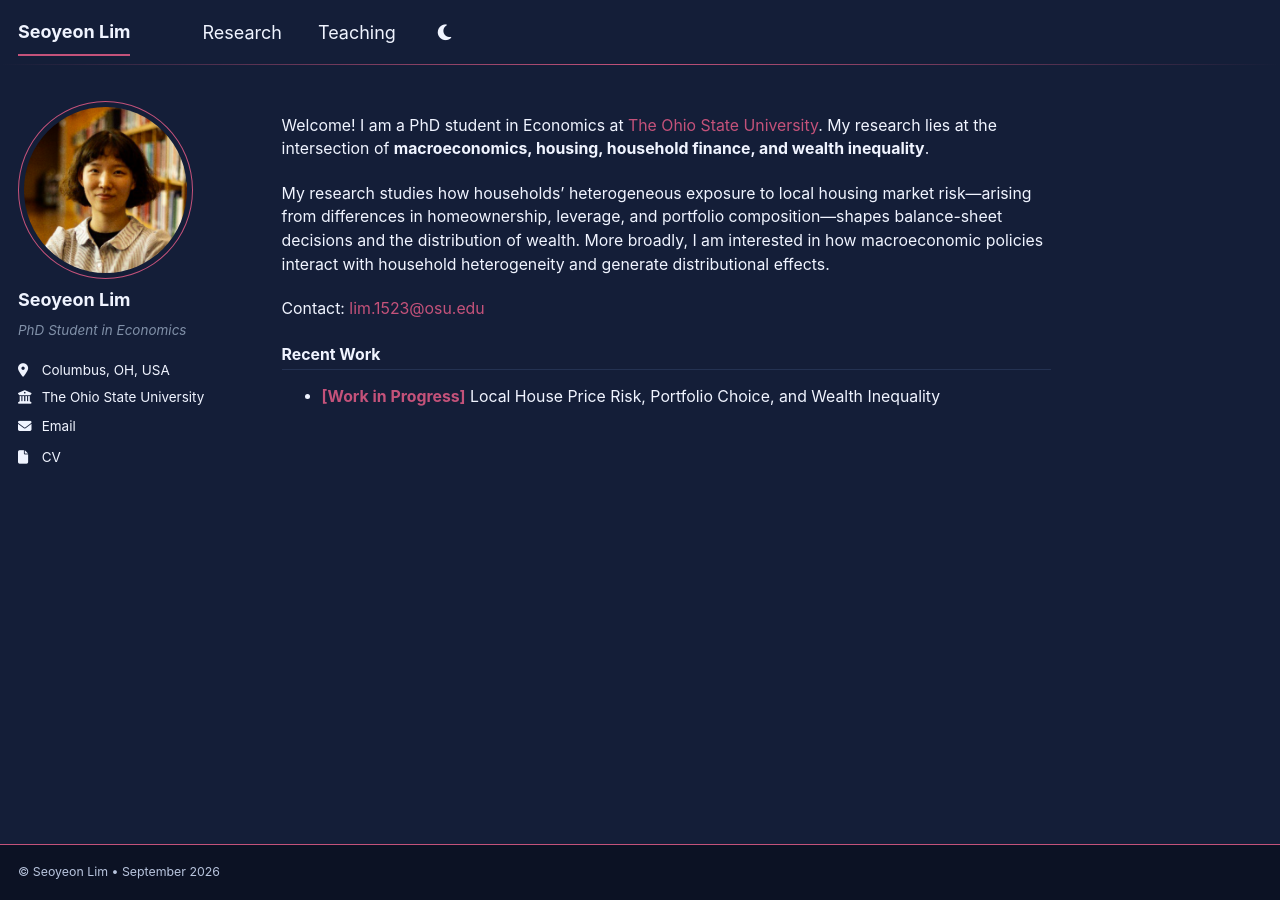
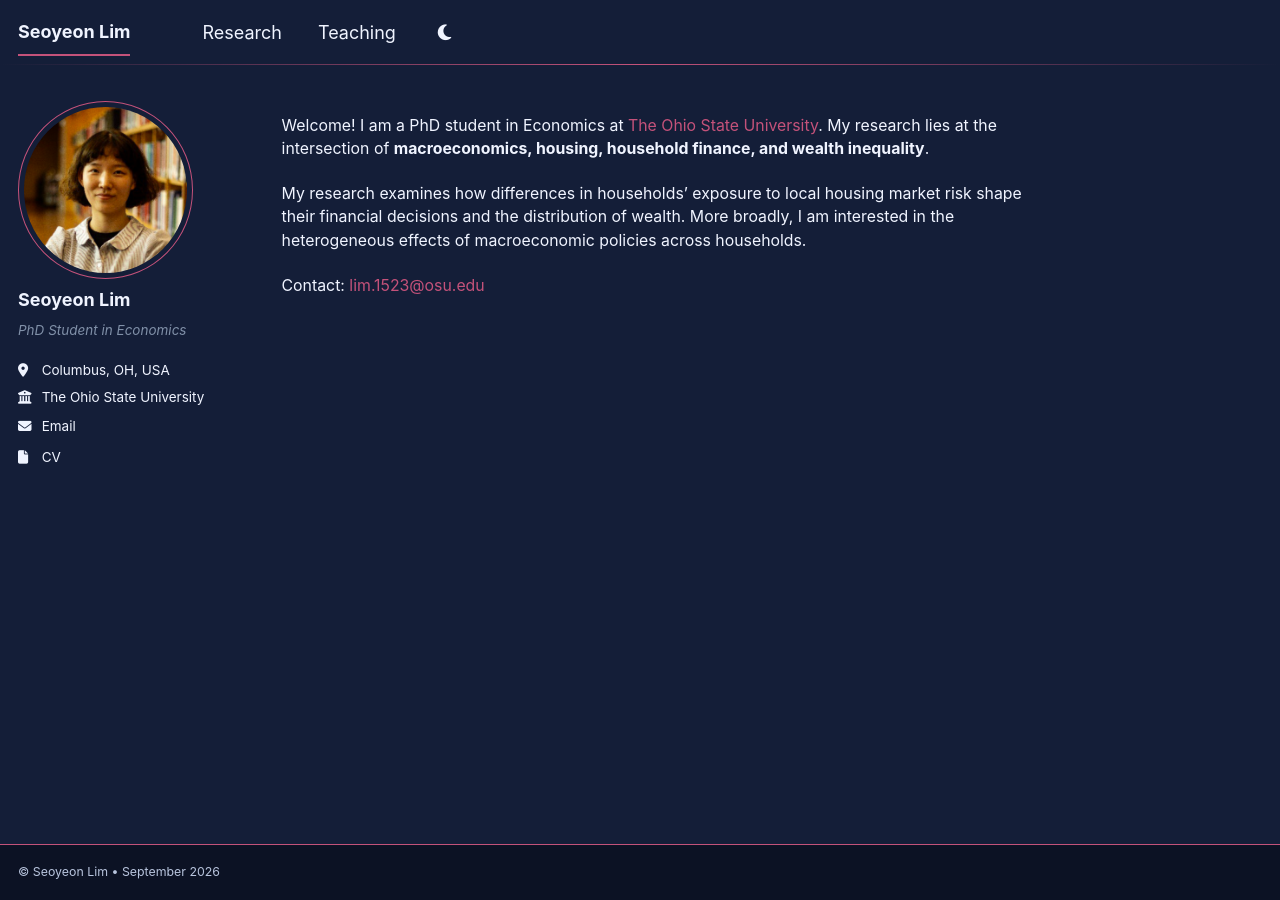
Before and after one commit to seoyeon-lim/academic.github.io, a Jekyll site: the page built from _pages/about.md, in a window 1280 px wide. Built offline with Jekyll 4.4.1, drawn with Linux system fonts in a browser that asks for light colours; a script bundle is joined from its source files by our own code; library files that are not in the unit come from our copies.

Commit message:
Remove Recent Work section, update research bio to short version
Co-Authored-By: Claude Sonnet 4.6 <noreply@anthropic.com>

```diff
--- a/_pages/about.md
+++ b/_pages/about.md
@@ -9,10 +9,6 @@ redirect_from:
 
 Welcome! I am a PhD student in Economics at [The Ohio State University](https://economics.osu.edu/). My research lies at the intersection of **macroeconomics, housing, household finance, and wealth inequality**.
 
-My research studies how households' heterogeneous exposure to local housing market risk—arising from differences in homeownership, leverage, and portfolio composition—shapes balance-sheet decisions and the distribution of wealth. More broadly, I am interested in how macroeconomic policies interact with household heterogeneity and generate distributional effects.
+My research examines how differences in households' exposure to local housing market risk shape their financial decisions and the distribution of wealth. More broadly, I am interested in the heterogeneous effects of macroeconomic policies across households.
 
 Contact: [lim.1523@osu.edu](mailto:lim.1523@osu.edu)
-
-#### Recent Work
-
-- <span style="color:var(--global-base-color)">**[Work in Progress]**</span> Local House Price Risk, Portfolio Choice, and Wealth Inequality
```
